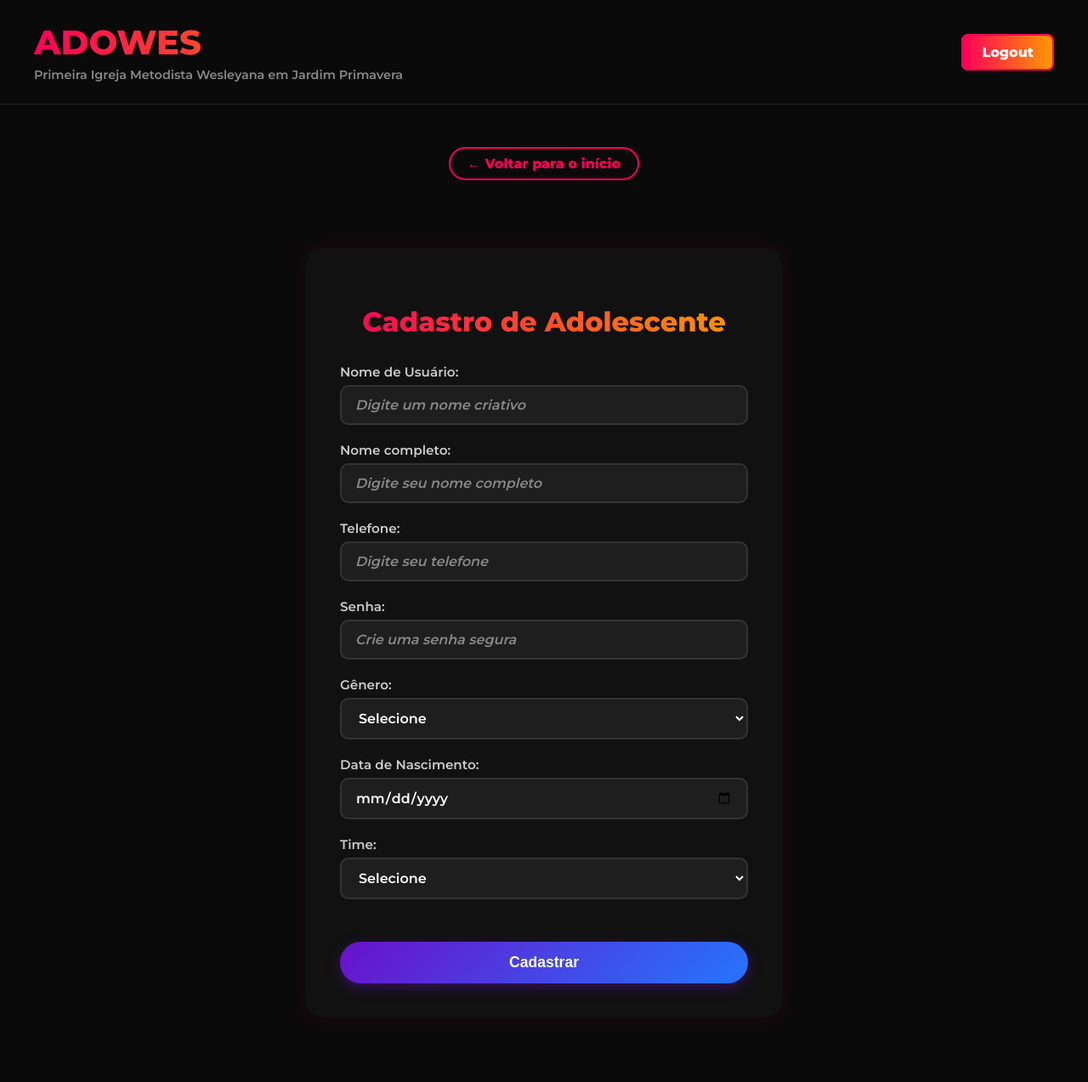
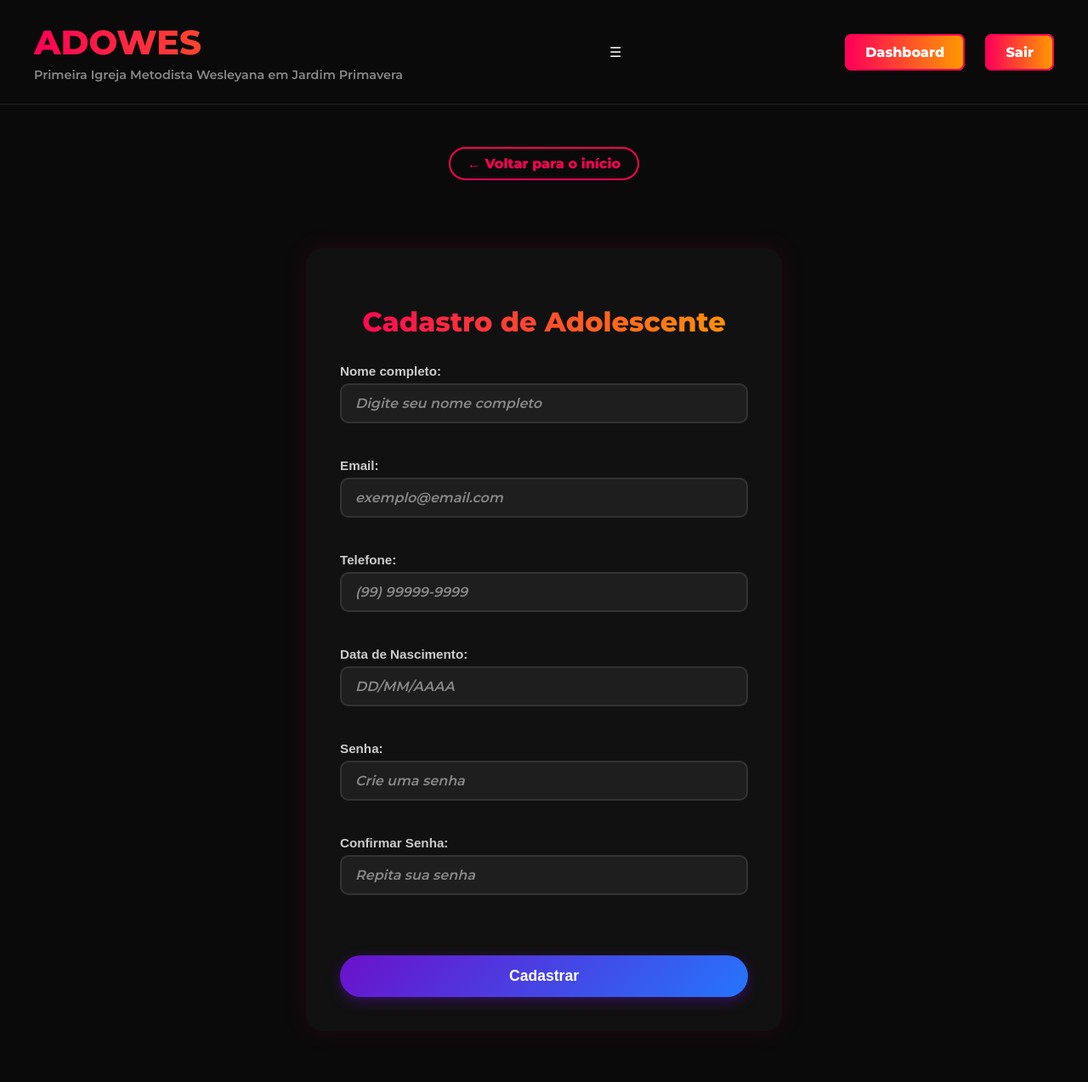
Before and after one commit to CkyHP/Site_adowes, a Django app: page /cadastro/ in a window 1280 px wide. Shown: the whole page at 85% size. Before the commit the page ends 1172 px from the top, so only its background shows below. Run offline with Django 5.2, Linux system fonts and the light colour scheme; the visitor is signed in with stand-in values (Sample User, id 1).

Commit message:
melhorias cadastro

```diff
--- a/system/templates/cadastro.html
+++ b/system/templates/cadastro.html
@@ -129,6 +129,36 @@ form select:focus {
   margin-top: 30px;
 }
 
+.input-container {
+  margin-bottom: 15px;
+  position: relative;
+  font-family: Arial, sans-serif;
+}
+
+input[type="text"]:focus {
+  outline: none;
+  border-color: #4a90e2;
+}
+
+.mensagem {
+  margin-top: 6px;
+  font-size: 14px;
+  display: block;
+  transition: all 0.3s;
+}
+
+.mensagem.dica {
+  color: #0077cc;
+}
+
+.mensagem.erro {
+  color: #cc0000;
+}
+
+.mensagem.sucesso {
+  color: #28a745;
+}
+
   </style>
 </head>
 <body>
@@ -152,49 +182,48 @@ form select:focus {
           </div>
         {% endif %}
 
-      <form method="POST">
+      <form id="formulario" method="POST" action="{% url 'cadastro' %}">
         {% csrf_token %}
-
-        <div>
-          <label for="username">Nome de Usuário:</label>
-          <input type="text" name="username" id="username" required placeholder="Digite um nome criativo">
-        </div>
-        <div>
+        <!-- Nome -->
+        <div class="input-container">
           <label for="nome">Nome completo:</label>
-      <input type="text" name="nome" id="nome" required placeholder="Digite seu nome completo">
+          <input type="text" id="nome" name="nome" required placeholder="Digite seu nome completo">
+          <div id="mensagem-nome" class="mensagem"></div>
         </div>
 
-    <div>
-      <label for="email">Telefone:</label>
-      <input type="tel" name="telefone" id="telefone" required placeholder="Digite seu telefone">
+        <!-- Email -->
+        <div class="input-container">
+          <label for="email">Email:</label>
+          <input type="email" id="email" name="email" required placeholder="exemplo@email.com">
+          <div id="mensagem-email" class="mensagem"></div>
         </div>
 
-    <div>
-      <label for="password">Senha:</label>
-      <input type="password" name="password" id="password" required placeholder="Crie uma senha segura">
+        <!-- Telefone -->
+        <div class="input-container">
+          <label for="telefone">Telefone:</label>
+          <input type="tel" id="telefone" name="telefone" required placeholder="(99) 99999-9999">
+          <div id="mensagem-telefone" class="mensagem"></div>
         </div>
 
-    <div>
-      <label for="genero">Gênero:</label>
-      <select name="genero" id="genero" required>
-        <option value="">Selecione</option>
-        <option value="M">Masculino</option>
-        <option value="F">Feminino</option>
-      </select>
+        <!-- Data de nascimento -->
+        <div class="input-container">
+          <label for="data_nascimento">Data de Nascimento:</label>
+          <input type="text" name="data_nascimento" id="data_nascimento" placeholder="DD/MM/AAAA" required>
+          <div id="mensagem-data" class="mensagem"></div>
         </div>
 
-    <div>
-      <label for="data_nascimento">Data de Nascimento:</label>
-      <input type="date" name="data_nascimento" id="data_nascimento" required>
+        <!-- Senha -->
+        <div class="input-container">
+          <label for="senha">Senha:</label>
+          <input type="password" id="senha" name="senha" required placeholder="Crie uma senha">
+          <div id="mensagem-senha" class="mensagem"></div>
         </div>
 
-    <div>
-      <label for="time">Time:</label>
-      <select name="time" id="time" required>
-        <option value="">Selecione</option>
-        <option value="azul">Azul</option>
-        <option value="roxo">Roxo</option>
-      </select>
+        <!-- Confirmar senha -->
+        <div class="input-container">
+          <label for="confirmar_senha">Confirmar Senha:</label>
+          <input type="password" id="confirmar_senha" name="confirmar_senha" required placeholder="Repita sua senha">
+          <div id="mensagem-confirmar" class="mensagem"></div>
         </div>
 
 
@@ -230,6 +259,92 @@ form select:focus {
 
   // Aplica a formatação no campo de telefone do cadastro
       formatPhoneInput('telefone');
+
+  document.addEventListener('DOMContentLoaded', function () {
+  // Utilitários
+  const campos = {
+    nome: {
+      input: document.getElementById('nome'),
+      msg: document.getElementById('mensagem-nome'),
+      dica: "Digite seu nome completo.",
+      validar: (v) => v.trim().length >= 3
+    },
+    email: {
+      input: document.getElementById('email'),
+      msg: document.getElementById('mensagem-email'),
+      dica: "Digite um email válido (ex: nome@email.com).",
+      validar: (v) => /^[^\s@]+@[^\s@]+\.[^\s@]+$/.test(v)
+    },
+    telefone: {
+      input: document.getElementById('telefone'),
+      msg: document.getElementById('mensagem-telefone'),
+      dica: "Use o formato (99) 99999-9999.",
+      validar: (v) => /^\(\d{2}\)\s?\d{5}-\d{4}$/.test(v)
+    },
+    data_nascimento: {
+      input: document.getElementById('data_nascimento'),
+      msg: document.getElementById('mensagem-data'),
+      dica: "Digite no formato DD/MM/AAAA.",
+      validar: (v) => {
+        const match = v.match(/^(\d{2})\/(\d{2})\/(\d{4})$/);
+        if (!match) return false;
+        const [_, d, m, a] = match;
+        const data = new Date(`${a}-${m}-${d}`);
+        return !isNaN(data) && data <= new Date();
+      }
+    },
+    senha: {
+      input: document.getElementById('senha'),
+      msg: document.getElementById('mensagem-senha'),
+      dica: "A senha deve ter pelo menos 6 caracteres.",
+      validar: (v) => v.length >= 6
+    },
+    confirmar_senha: {
+      input: document.getElementById('confirmar_senha'),
+      msg: document.getElementById('mensagem-confirmar'),
+      dica: "Repita a senha corretamente.",
+      validar: (v) => v === document.getElementById('senha').value
+    }
+  };
+
+  Object.entries(campos).forEach(([id, campo]) => {
+    campo.input.addEventListener('focus', () => {
+      mostrarMensagem(campo.msg, campo.dica, "dica");
+    });
+
+    campo.input.addEventListener('blur', () => {
+      const valor = campo.input.value.trim();
+      if (!valor) {
+        mostrarMensagem(campo.msg, "Este campo é obrigatório.", "erro");
+        campo.input.style.border = "2px solid #cc0000";
+      } else if (!campo.validar(valor)) {
+        mostrarMensagem(campo.msg, "Valor inválido. " + campo.dica, "erro");
+        campo.input.style.border = "2px solid #cc0000";
+      } else {
+        mostrarMensagem(campo.msg, "Campo válido!", "sucesso");
+        campo.input.style.border = "2px solid #28a745";
+      }
+    });
+  });
+
+  function mostrarMensagem(el, texto, tipo) {
+    el.textContent = texto;
+    el.className = `mensagem ${tipo}`;
+  }
+
+  document.getElementById("formulario").addEventListener("submit", function (e) {
+    let valido = true;
+    Object.values(campos).forEach(campo => {
+      const valor = campo.input.value.trim();
+      if (!valor || !campo.validar(valor)) {
+        mostrarMensagem(campo.msg, "Verifique este campo.", "erro");
+        campo.input.style.border = "2px solid #cc0000";
+        valido = false;
+      }
+    });
+    if (!valido) e.preventDefault();
+  });
+});
 </script>
 
 </body>
--- a/system/templates/navbar.html
+++ b/system/templates/navbar.html
@@ -1,15 +1,26 @@
+
 <header class="header">
     <div class="logo">
       <h1>ADOWES</h1>
       <p>Primeira Igreja Metodista Wesleyana em Jardim Primavera</p>
     </div>
-    <div class="buttons">
-        {% if user.is_authenticated %}
-            <a href="/logout" class="btn">Logout</a>
-        {% else %}
-            <a href="/login" class="btn">Login</a>
-            <a href="/cadastro" class="btn">Cadastro</a>
-        {% endif %}
 
-    </div>
+  <div class="menu-toggle" onclick="toggleMenu()">☰</div>
+
+  <div class="buttons" id="nav-buttons">
+    {% if user.is_authenticated %}
+    <a href="{% url 'dashboard' %}" class="btn">Dashboard</a>
+    <a href="{% url 'logout' %}" class="btn">Sair</a>
+    {% else %}
+    <a href="#" class="btn">Login</a>
+    <a href="#" class="btn">Cadastro</a>
+    {% endif %}
+  </div>
+</div>
   </header>
+  <script>
+  function toggleMenu() {
+    const navButtons = document.getElementById('nav-buttons');
+    navButtons.classList.toggle('active');
+  }
+    </script>
```
Also changed, not shown: system/static/style.css (+0 -54 lines). Lines whose indentation alone changed are shown as unchanged.
